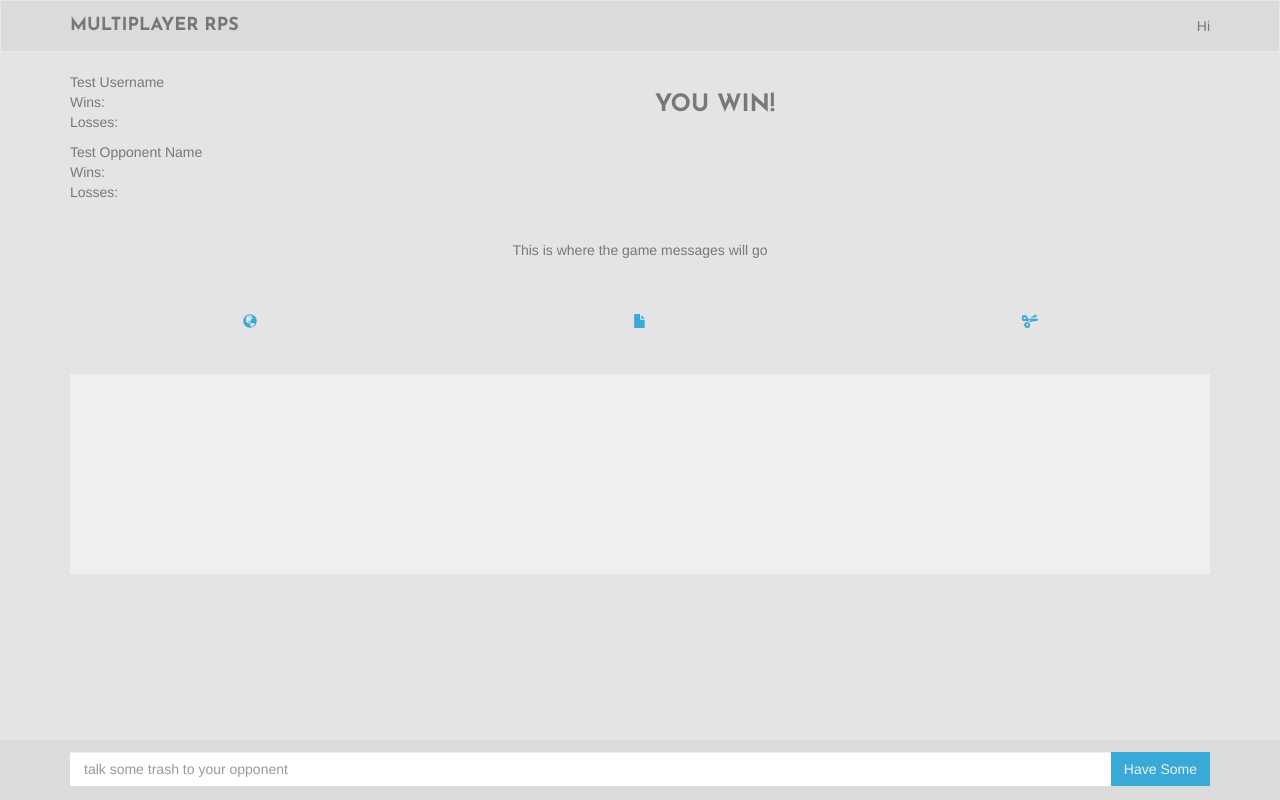
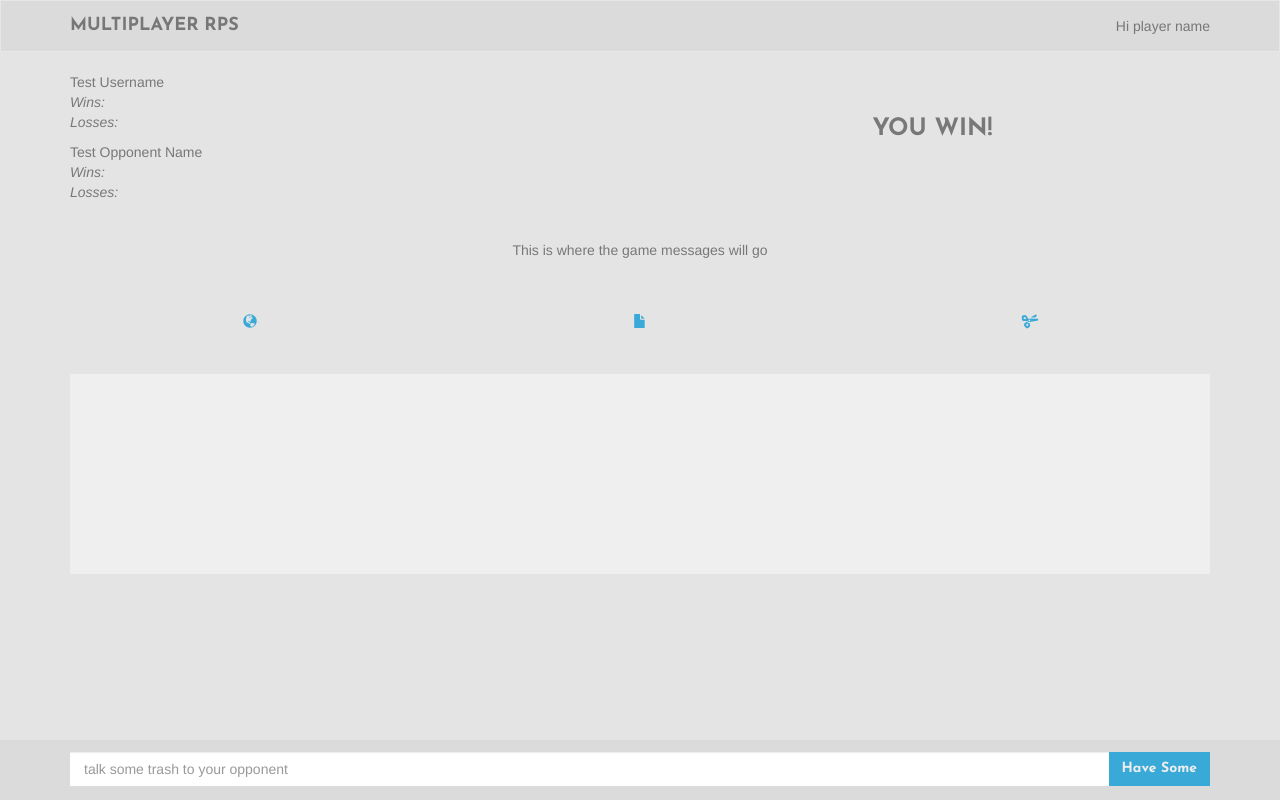
Before and after one commit to robbethencourt/RPS-Multiplayer, a PHP site: page / in a window 1280 px wide. Run offline with PHP 8.4, Linux system fonts and the light colour scheme; some libraries are stand-ins or nearby versions.

Commit message:
scores styling

```diff
--- a/assets/css/style.css
+++ b/assets/css/style.css
@@ -27,11 +27,17 @@ body {
 
 
 /* scores */
-/* outcome display */
-#outcome-display {
-	font-family: 'Josefin Sans', sans-serif;
-	font-weight: 700;
+.player-score ul li:nth-of-type(2), .player-score ul li:nth-of-type(3), .opponent-score ul li:nth-of-type(2), .opponent-score ul li:nth-of-type(3) {
+	font-style: italic;
 }
+
+	/* outcome display */
+	#outcome-display {
+		padding: 1em 0 0 0;
+		font-family: 'Josefin Sans', sans-serif;
+		font-weight: 700;
+		text-align: center;
+	}
 
 
 /* game messages */
@@ -142,6 +148,8 @@ body {
 		.btn-custom {
 			border-radius: 0;
 			color: #eee;
+			font-family: 'Josefin Sans', sans-serif;
+			font-weight: 700;
 			background: #39a9d8;
 		}
 
--- a/index.html
+++ b/index.html
@@ -28,7 +28,7 @@
 	    	<div class="navbar-header">
 	      		<a class="navbar-brand" href="#">MULTIPLAYER RPS</a>
 	    	</div>
-	    	<p class="navbar-text navbar-right">Hi <span id="player-name"></span></p>
+	    	<p class="navbar-text navbar-right">Hi <span id="player-name">player name</span></p>
 	  	</div>
 	</nav>
 
```
